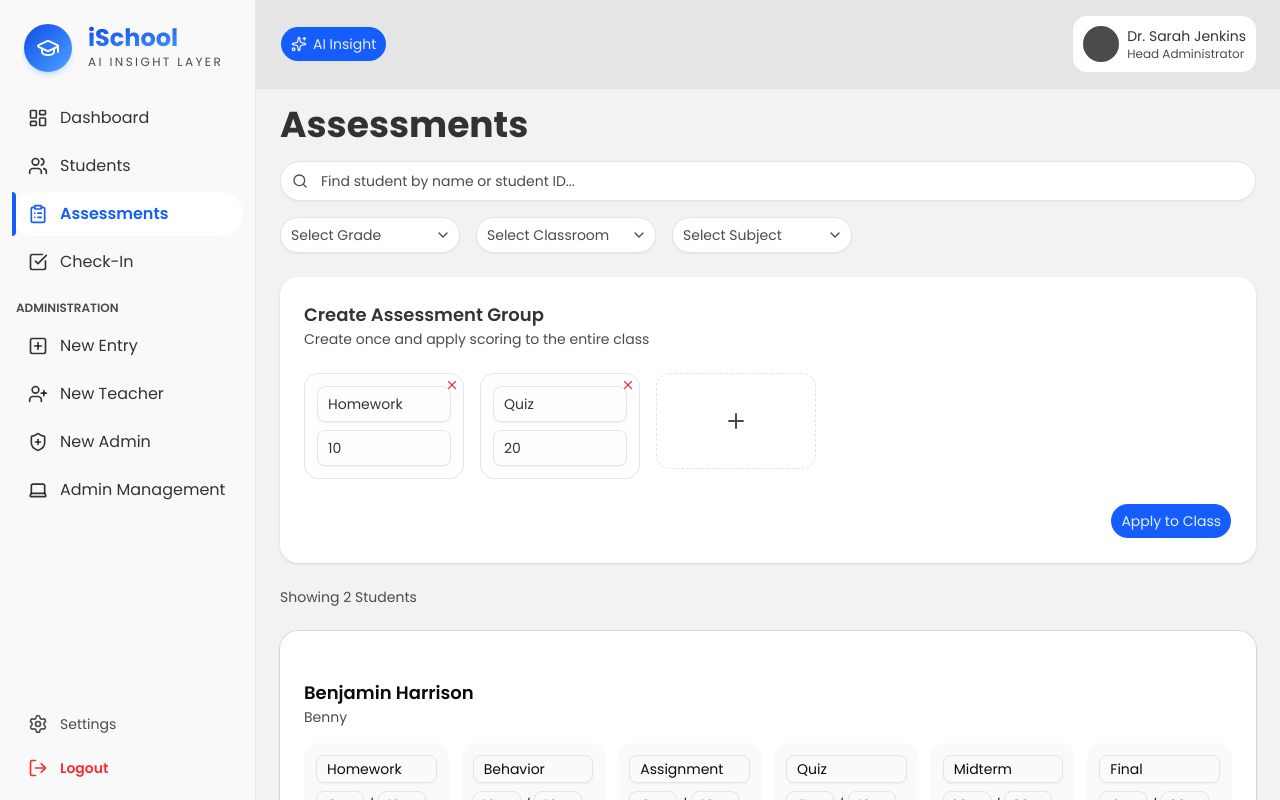
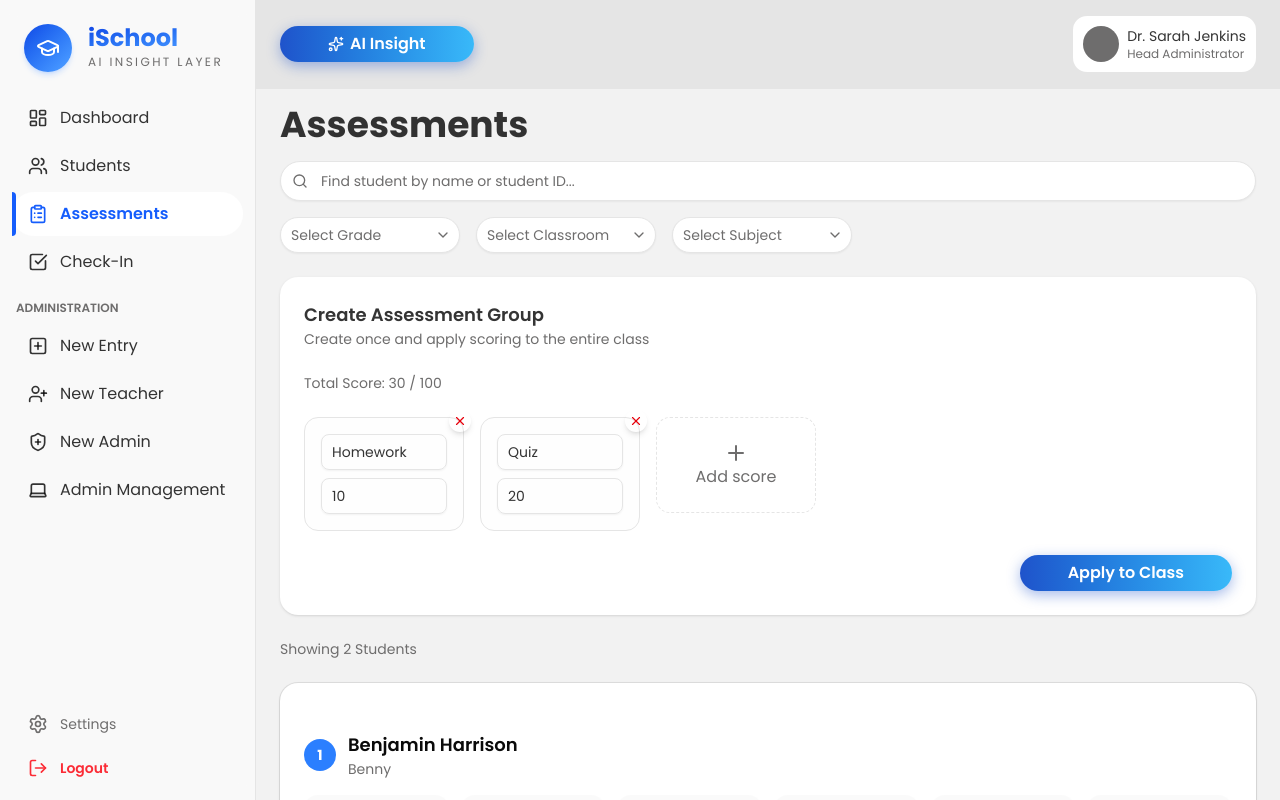
Before and after one commit to nicknasakt7/iSchool-Frontend, a Next.js app: page /assessments in a window 1280 px wide. Shown: the top 800 px of the page. Built offline with nearby package versions, Linux system fonts and the light colour scheme.

Commit message:
feat(assessments):Add add score section and adjust shadcn button style

```diff
--- a/src/app/(management)/assessments/page.tsx
+++ b/src/app/(management)/assessments/page.tsx
@@ -3,7 +3,6 @@
 import { useState } from 'react';
 import AssessmentsHeader from '@/components/features/assessments/assessments-header';
 import { mockStudents } from '@/components/mocks/assessment-student';
-
 import ClassPerformanceSummary from '@/components/features/assessments/class-summary';
 import { Button } from '@/components/ui/button';
 import { Input } from '@/components/ui/input';
@@ -16,7 +15,6 @@ type ScoreTemplate = {
   max: number;
 };
 
-/* ================= PAGE ================= */
 export default function AssessmentsPage() {
   const [grade, setGrade] = useState('');
   const [classroom, setClassroom] = useState('');
@@ -24,11 +22,18 @@ export default function AssessmentsPage() {
   const [students, setStudents] = useState(mockStudents);
   const [search, setSearch] = useState('');
 
-  /* 🔥 template กลาง */
+  /* ================= TEMPLATE ================= */
   const [scoreTemplate, setScoreTemplate] = useState<ScoreTemplate[]>([
     { label: 'Homework', max: 10 },
     { label: 'Quiz', max: 20 },
   ]);
+
+  /* ================= HELPER ================= */
+  const getTotalMax = (template: ScoreTemplate[]) =>
+    template.reduce((sum, item) => sum + item.max, 0);
+
+  const totalMax = getTotalMax(scoreTemplate);
+  const nextTotal = totalMax + 10;
 
   /* ================= TEMPLATE HANDLER ================= */
   const handleTemplateChange = (
@@ -37,23 +42,33 @@ export default function AssessmentsPage() {
     value: string,
   ) => {
     const updated = [...scoreTemplate];
+
     updated[index] = {
       ...updated[index],
       [field]: field === 'label' ? value : Number(value),
     };
+
+    if (getTotalMax(updated) > 100) return;
+
     setScoreTemplate(updated);
   };
 
   const addTemplate = () => {
-    setScoreTemplate(prev => [...prev, { label: 'New', max: 10 }]);
+    const updated = [...scoreTemplate, { label: 'New', max: 10 }];
+
+    if (getTotalMax(updated) > 100) return;
+
+    setScoreTemplate(updated);
   };
 
   const removeTemplate = (index: number) => {
     setScoreTemplate(prev => prev.filter((_, i) => i !== index));
   };
 
-  /* 🔥 apply ให้ทั้ง class */
+  /* ================= APPLY ================= */
   const applyTemplateToStudents = () => {
+    if (totalMax > 100) return;
+
     setStudents(prev =>
       prev.map(student => ({
         ...student,
@@ -126,16 +141,21 @@ export default function AssessmentsPage() {
           </p>
         </div>
 
-        {/* template items */}
+        {/* TOTAL */}
+        <p className="text-sm text-muted-foreground">
+          Total Score: {totalMax} / 100
+        </p>
+
+        {/* TEMPLATE ITEMS */}
         <div className="flex flex-wrap gap-4">
           {scoreTemplate.map((item, i) => (
             <div
               key={i}
-              className="relative border rounded-xl p-3 w-40 space-y-2 bg-muted/30"
+              className="relative border rounded-xl p-4 w-40 space-y-2 bg-muted/30 overflow-visible"
             >
               <button
                 onClick={() => removeTemplate(i)}
-                className="absolute top-1 right-1 text-red-500"
+                className="absolute rounded-full -top-2 -right-2 bg-cardrounded-full p-1 shadow-md hover:shadow-lg hover:scale-110 transition-all duration-200 text-new-red-600"
               >
                 <X size={14} />
               </button>
@@ -153,16 +173,23 @@ export default function AssessmentsPage() {
             </div>
           ))}
 
-          {/* add */}
+          {/* ADD BUTTON */}
           <button
             onClick={addTemplate}
-            className="w-40 h-24 border-dashed border rounded-xl flex items-center justify-center text-muted-foreground hover:bg-muted/50"
+            disabled={nextTotal > 100}
+            className={`w-40 h-24 border-dashed border rounded-xl flex flex-col items-center justify-center
+              ${
+                nextTotal > 100
+                  ? 'opacity-40 cursor-not-allowed'
+                  : 'text-muted-foreground hover:bg-muted'
+              }
+            `}
           >
-            <Plus />
+            <Plus /> Add score
           </button>
         </div>
 
-        {/* APPLY BUTTON */}
+        {/* APPLY */}
         <div className="flex justify-end">
           <Button onClick={applyTemplateToStudents}>Apply to Class</Button>
         </div>
--- a/src/app/(management)/checkin/page.tsx
+++ b/src/app/(management)/checkin/page.tsx
@@ -25,8 +25,8 @@ export default function CheckInPage() {
   return (
     <div className="space-y-6 animate-in fade-in slide-in-from-bottom-2 duration-500 ease-out">
       <div className="space-y-6 animate-in fade-in slide-in-from-bottom-2 duration-500 ease-out">
+        <SearchInput onSearch={setSearch} />
         <AttendanceHeader showUpdated />
-        <SearchInput onSearch={setSearch} />
 
         <div className="space-y-4">
           {filteredStudents.map(s => (
--- a/src/app/styles/globals.css
+++ b/src/app/styles/globals.css
@@ -51,6 +51,19 @@
   --color-new-blue-500: var(--new-blue-500);
   --color-new-orange-700: var(--new-orange-700);
   --color-new-orange-400: var(--new-orange-400);
+  --color-new-amber-600: var(--new-amber-500)
+    --gradient-primary: linear-gradient(
+      to right,
+      var(--gradient-start),
+      var(--gradient-end)
+    );
+  --btn-primary-bg: var(--gradient-primary);
+  --btn-primary-text: oklch(98% 0 0);
+
+  --btn-outline-color: oklch(74.5% 0.15 240);
+  --btn-outline-hover-bg: oklch(74.5% 0.15 240 / 0.1);
+  --btn-destructive-color: oklch(60% 0.25 27);
+  --btn-destructive-hover-bg: oklch(60% 0.25 27 / 0.1);
 }
 
 :root {
@@ -66,7 +79,7 @@
   --secondary-foreground: oklch(0.205 0 0);
   --muted: oklch(97.015% 0.00011 271.152 / 0.519);
   --muted-header: oklch(88.837% 0.0001 271.152 / 0.519);
-  --muted-foreground: oklch(41.283% 0.00005 271.152);
+  --muted-foreground: oklch(53.565% 0.00123 14.461);
   --accent: oklch(0.97 0 0);
   --accent-foreground: oklch(0.205 0 0);
   --destructive: oklch(0.577 0.245 27.325);
@@ -92,6 +105,17 @@
   --new-green-500: oklch(62.7% 0.194 149.214);
   --new-orange-400: oklch(75% 0.183 55.934);
   --new-orange-700: oklch(55.3% 0.195 38.402);
+  --new-amber-600: oklch(76.9% 0.188 70.08);
+  --gradient-start: oklch(54.6% 0.245 262.9);
+  --gradient-end: oklch(74.5% 0.15 240);
+  --gradient-start: oklch(54.6% 0.245 262.9);
+  --gradient-end: oklch(74.5% 0.15 240);
+
+  /* outline */
+  --btn-outline-color: oklch(74.5% 0.15 240);
+  --btn-outline-hover-bg: oklch(74.5% 0.15 240 / 0.1);
+  --btn-destructive-color: oklch(60% 0.25 27);
+  --btn-destructive-hover-bg: oklch(60% 0.25 27 / 0.1);
 }
 
 .dark {
@@ -126,6 +150,13 @@
   --sidebar-accent-foreground: oklch(0.985 0 0);
   --sidebar-border: oklch(1 0 0 / 10%);
   --sidebar-ring: oklch(0.556 0 0);
+  --gradient-start: oklch(60% 0.22 262);
+  --gradient-end: oklch(70% 0.18 240);
+
+  --btn-outline-color: oklch(80% 0.12 240);
+  --btn-outline-hover-bg: oklch(80% 0.12 240 / 0.15);
+  --btn-destructive-color: oklch(70% 0.22 27);
+  --btn-destructive-hover-bg: oklch(70% 0.22 27 / 0.15);
 }
 
 @layer base {
--- a/src/components/features/assessments/studentPerformance-card.tsx
+++ b/src/components/features/assessments/studentPerformance-card.tsx
@@ -4,7 +4,6 @@ import { useState, useEffect } from 'react';
 import { Card, CardContent } from '@/components/ui/card';
 import { Input } from '@/components/ui/input';
 import { Button } from '@/components/ui/button';
-import { X, Plus } from 'lucide-react';
 import { Textarea } from '@/components/ui/textarea';
 
 type ScoreItem = {
@@ -20,12 +19,12 @@ type StudentPerformanceCardProps = {
   total: number;
   gpa: number;
 
-  studentIndex: number; // 👈 เพิ่ม
+  studentIndex: number;
   onScoreChange: (
     studentIndex: number,
     scoreIndex: number,
     value: number,
-  ) => void; // 👈 เพิ่ม
+  ) => void;
 };
 
 export default function StudentPerformanceCard({
@@ -40,34 +39,24 @@ export default function StudentPerformanceCard({
   const [isEditing, setIsEditing] = useState(false);
   const [localScores, setLocalScores] = useState(scores);
 
-  // sync ตอน props เปลี่ยน
   useEffect(() => {
     setLocalScores(scores);
   }, [scores]);
 
-  const handleChange = (
-    index: number,
-    field: keyof ScoreItem,
-    value: string | number,
-  ) => {
+  const handleChange = (index: number, value: number) => {
     setLocalScores(prev => {
       const updated = [...prev];
-      updated[index] = {
-        ...updated[index],
-        [field]: field === 'label' ? value : Number(value),
-      };
+      updated[index].score = value;
       return updated;
     });
   };
 
   const handleSave = () => {
-    // TODO: ยิงกลับไป parent หรือ API
-    console.log('saved', localScores);
     setIsEditing(false);
   };
 
   const handleDiscard = () => {
-    setLocalScores(scores); // rollback
+    setLocalScores(scores);
     setIsEditing(false);
   };
 
@@ -75,22 +64,27 @@ export default function StudentPerformanceCard({
     <Card className="rounded-2xl shadow-sm">
       <CardContent className="p-6 space-y-4">
         {/* Header */}
-        <div>
-          <p className="font-semibold text-lg">{name}</p>
-          <p className="text-sm text-muted-foreground">{nickname}</p>
+        <div className="flex items-center gap-3">
+          <div className="w-8 h-8 flex items-center justify-center rounded-full bg-blue-500 text-white font-bold text-sm">
+            {studentIndex + 1}
+          </div>
+
+          <div>
+            <p className="font-semibold text-lg">{name}</p>
+            <p className="text-sm text-muted-foreground">{nickname}</p>
+          </div>
         </div>
 
         {/* Score Grid */}
         <div className="grid grid-cols-2 md:grid-cols-6 gap-3">
           {localScores.map((item, i) => (
-            <div key={i} className="bg-muted rounded-xl p-3 space-y-2 relative">
-              {/* label */}
-              <Input
-                value={item.label}
-                readOnly={!isEditing}
-                onChange={e => handleChange(i, 'label', e.target.value)}
-                className="h-7 text-xs"
-              />
+            <div key={i} className="bg-muted rounded-xl p-3 space-y-2">
+              {/* เลขลำดับ */}
+              <p className="text-xs font-semibold text-muted-foreground">
+                {i + 1}.
+              </p>
+              {/* label (ล็อก) */}
+              <Input value={item.label} readOnly className="h-7 text-xs" />
 
               {/* score */}
               <div className="flex items-center gap-1">
@@ -101,8 +95,7 @@ export default function StudentPerformanceCard({
                   onChange={e => {
                     const value = Number(e.target.value);
 
-                    handleChange(i, 'score', value); // update local
-
+                    handleChange(i, value);
                     onScoreChange(studentIndex, i, value);
                   }}
                   className="w-12 h-7 text-center px-1 text-sm"
@@ -110,11 +103,11 @@ export default function StudentPerformanceCard({
 
                 <span className="text-xs">/</span>
 
+                {/* max (ล็อก) */}
                 <Input
                   type="number"
                   value={item.max}
-                  readOnly={!isEditing}
-                  onChange={e => handleChange(i, 'max', e.target.value)}
+                  readOnly
                   className="w-12 h-7 text-center px-1 text-sm"
                 />
               </div>
@@ -122,28 +115,12 @@ export default function StudentPerformanceCard({
           ))}
         </div>
 
-        {/* Add Score */}
-        {isEditing && (
-          <Button
-            variant="outline"
-            size="sm"
-            className="w-fit"
-            onClick={() =>
-              setLocalScores(prev => [
-                ...prev,
-                { label: 'New', score: 0, max: 10 },
-              ])
-            }
-          >
-            <Plus size={14} className="mr-1" />
-            Add Score
-          </Button>
-        )}
+        {/* ลบ Add Score ไปแล้ว */}
 
         {/* Total */}
         <div className="flex items-center gap-6">
           <p className="text-xl font-bold text-blue-600">{total}/100</p>
-          <p className="text-muted-foreground">GPA {gpa}</p>
+          <p className="text-new-blue-500">GPA {gpa}</p>
         </div>
 
         {/* Comment */}
--- a/src/components/features/checkin/attendance-header.tsx
+++ b/src/components/features/checkin/attendance-header.tsx
@@ -3,6 +3,7 @@
 import { useEffect, useState } from 'react';
 import AttendanceStats from './attendance-stats';
 import FilterDropdown from '@/components/shared/filter-dropdown';
+import SearchInput from '@/components/shared/search-input';
 
 type AttendanceHeaderProps = {
   showUpdated?: boolean;
@@ -45,7 +46,7 @@ export default function AttendanceHeader({
 
   return (
     <div className="space-y-4">
-      {/* 🔥 Header */}
+      {/* Header */}
       <div className="flex items-start justify-between gap-4">
         {/* left */}
         <div>
@@ -61,7 +62,7 @@ export default function AttendanceHeader({
         <AttendanceStats total={24} present={18} />
       </div>
 
-      {/* 🔥 Filter Bar */}
+      {/*  Filter Bar */}
       <div className="flex flex-wrap items-center gap-3">
         <FilterDropdown
           label="Select Grade"
--- a/src/components/ui/button.tsx
+++ b/src/components/ui/button.tsx
@@ -1,57 +1,95 @@
-import * as React from "react"
-import { cva, type VariantProps } from "class-variance-authority"
-import { Slot } from "radix-ui"
+import * as React from 'react';
+import { cva, type VariantProps } from 'class-variance-authority';
+import { Slot } from 'radix-ui';
 
-import { cn } from "@/lib/utils"
+import { cn } from '@/lib/utils';
 
 const buttonVariants = cva(
-  "group/button inline-flex shrink-0 items-center justify-center rounded-md border border-transparent bg-clip-padding text-sm font-medium whitespace-nowrap transition-all outline-none select-none focus-visible:border-ring focus-visible:ring-3 focus-visible:ring-ring/50 active:translate-y-px disabled:pointer-events-none disabled:opacity-50 aria-invalid:border-destructive aria-invalid:ring-3 aria-invalid:ring-destructive/20 dark:aria-invalid:border-destructive/50 dark:aria-invalid:ring-destructive/40 [&_svg]:pointer-events-none [&_svg]:shrink-0 [&_svg:not([class*='size-'])]:size-4",
+  "group/button flex shrink-0 items-center justify-center rounded-md border border-transparent bg-clip-padding text-sm font-medium whitespace-nowrap transition-all outline-none select-none focus-visible:border-ring focus-visible:ring-3 focus-visible:ring-ring/50 active:translate-y-px disabled:pointer-events-none disabled:opacity-50 aria-invalid:border-destructive aria-invalid:ring-3 aria-invalid:ring-destructive/20 dark:aria-invalid:border-destructive/50 dark:aria-invalid:ring-destructive/40 [&_svg]:pointer-events-none [&_svg]:shrink-0 [&_svg:not([class*='size-'])]:size-4",
   {
     variants: {
       variant: {
-        default: "bg-primary rounded-full text-primary-foreground hover:bg-primary/80",
-        outline:
-          "border-border bg-background shadow-xs hover:bg-muted hover:text-foreground aria-expanded:bg-muted aria-expanded:text-foreground dark:border-input dark:bg-input/30 dark:hover:bg-input/50",
+        default: `
+  rounded-full
+  text-white
+  bg-gradient-to-r from-[#1F53CB] to-[#39B9F9]
+
+  border-0
+
+  !px-12 h-14 text-md font-semibold
+
+  shadow-[0_4px_14px_rgba(31,83,203,0.4)]
+  hover:shadow-[0_6px_20px_rgba(31,83,203,0.6)]
+
+  hover:scale-[1.03]
+  active:scale-[0.97]
+
+  focus:outline-none
+  focus:ring-0
+  focus-visible:ring-0
+  focus-visible:border-0
+
+  transition-all duration-200
+`,
+        outline: `
+  rounded-full
+  border border-[#F59E0B]
+
+  text-[#F59E0B]
+  bg-transparent
+
+  !px-10 h-14 text-md font-semibold
+
+  hover:bg-[#F59E0B]/10
+  active:scale-[0.97]
+
+  focus:outline-none
+  focus:ring-0
+
+  transition-all duration-200
+`,
         secondary:
-          "bg-secondary text-secondary-foreground hover:bg-secondary/80 aria-expanded:bg-secondary aria-expanded:text-secondary-foreground",
+          'bg-secondary text-secondary-foreground hover:bg-secondary/80 aria-expanded:bg-secondary aria-expanded:text-secondary-foreground',
         ghost:
-          "hover:bg-muted hover:text-foreground aria-expanded:bg-muted aria-expanded:text-foreground dark:hover:bg-muted/50",
+          'hover:bg-muted hover:text-foreground aria-expanded:bg-muted aria-expanded:text-foreground dark:hover:bg-muted/50',
         destructive:
-          "bg-destructive/10 rounded-full  text-destructive hover:bg-destructive/20 focus-visible:border-destructive/40 focus-visible:ring-destructive/20 dark:bg-destructive/20 dark:hover:bg-destructive/30 dark:focus-visible:ring-destructive/40",
-        link: "text-primary underline-offset-4 hover:underline",
+          'bg-destructive/10 rounded-full  text-destructive hover:bg-destructive/20 focus-visible:border-destructive/40 focus-visible:ring-destructive/20 dark:bg-destructive/20 dark:hover:bg-destructive/30 dark:focus-visible:ring-destructive/40',
+        link: 'text-primary underline-offset-4 hover:underline',
       },
       size: {
         default:
-          "h-9 gap-1.5 px-2.5 in-data-[slot=button-group]:rounded-md has-data-[icon=inline-end]:pr-2 has-data-[icon=inline-start]:pl-2",
+          'h-9 gap-1.5 px-2.5 in-data-[slot=button-group]:rounded-md has-data-[icon=inline-end]:pr-2 has-data-[icon=inline-start]:pl-2',
         xs: "h-6 gap-1 rounded-[min(var(--radius-md),8px)] px-2 text-xs in-data-[slot=button-group]:rounded-md has-data-[icon=inline-end]:pr-1.5 has-data-[icon=inline-start]:pl-1.5 [&_svg:not([class*='size-'])]:size-3",
-        sm: "h-8 gap-1 rounded-[min(var(--radius-md),10px)] px-2.5 in-data-[slot=button-group]:rounded-md has-data-[icon=inline-end]:pr-1.5 has-data-[icon=inline-start]:pl-1.5",
-        lg: "h-10 gap-1.5 px-2.5 has-data-[icon=inline-end]:pr-3 has-data-[icon=inline-start]:pl-3",
-        icon: "size-9",
-        "icon-xs":
+        sm: 'h-8 gap-1 rounded-[min(var(--radius-md),10px)] px-2.5 in-data-[slot=button-group]:rounded-md has-data-[icon=inline-end]:pr-1.5 has-data-[icon=inline-start]:pl-1.5',
+        lg: 'h-14 px-8 text-lg font-semibold',
+        xl: 'h-16 px-10 text-xl font-bold',
+
+        icon: 'size-9',
+        'icon-xs':
           "size-6 rounded-[min(var(--radius-md),8px)] in-data-[slot=button-group]:rounded-md [&_svg:not([class*='size-'])]:size-3",
-        "icon-sm":
-          "size-8 rounded-[min(var(--radius-md),10px)] in-data-[slot=button-group]:rounded-md",
-        "icon-lg": "size-10",
+        'icon-sm':
+          'size-8 rounded-[min(var(--radius-md),10px)] in-data-[slot=button-group]:rounded-md',
+        'icon-lg': 'size-10',
       },
     },
     defaultVariants: {
-      variant: "default",
-      size: "default",
+      variant: 'default',
+      size: 'default',
     },
-  }
-)
+  },
+);
 
 function Button({
   className,
-  variant = "default",
-  size = "default",
+  variant = 'default',
+  size = 'default',
   asChild = false,
   ...props
-}: React.ComponentProps<"button"> &
+}: React.ComponentProps<'button'> &
   VariantProps<typeof buttonVariants> & {
-    asChild?: boolean
+    asChild?: boolean;
   }) {
-  const Comp = asChild ? Slot.Root : "button"
+  const Comp = asChild ? Slot.Root : 'button';
 
   return (
     <Comp
@@ -61,7 +99,7 @@ function Button({
       className={cn(buttonVariants({ variant, size, className }))}
       {...props}
     />
-  )
+  );
 }
 
-export { Button, buttonVariants }
+export { Button, buttonVariants };
```
Also changed, not shown: src/components/features/assessments/assessment-builder.tsx (deleted, +0 -80 lines).
